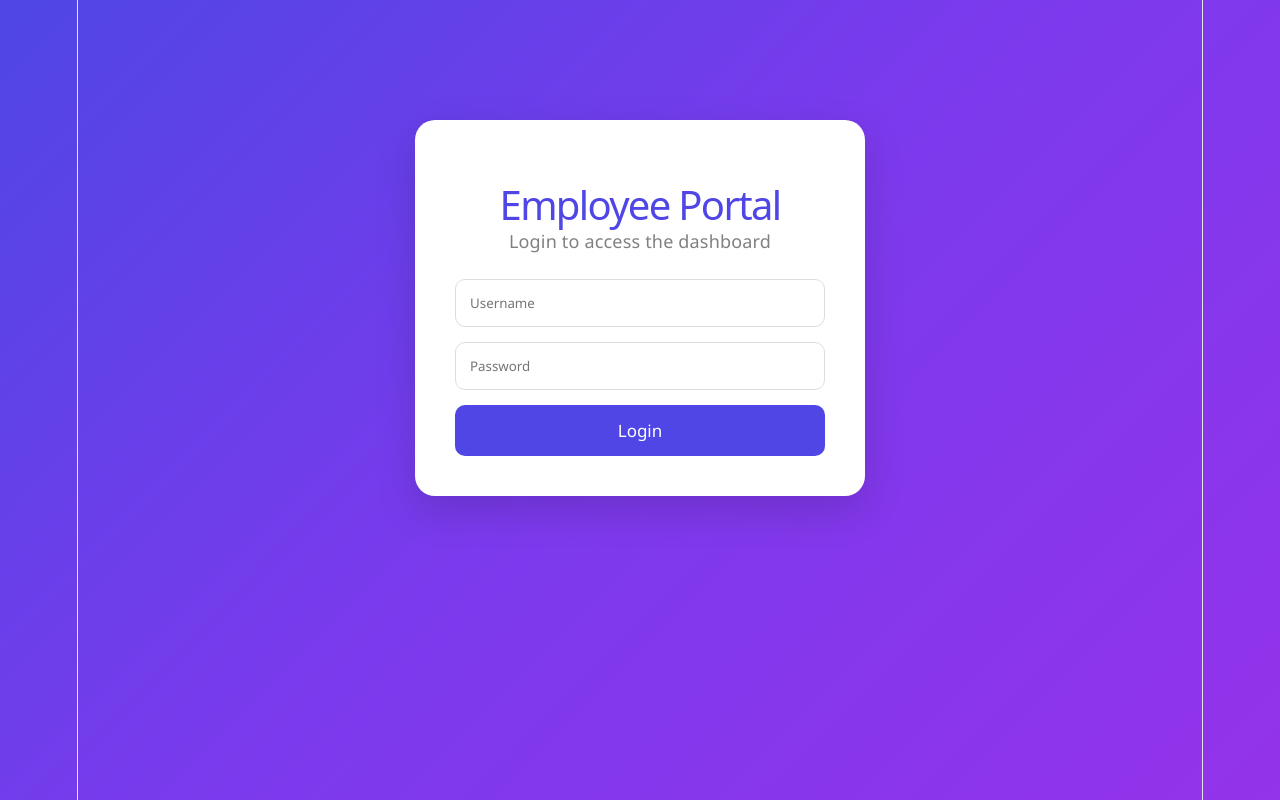
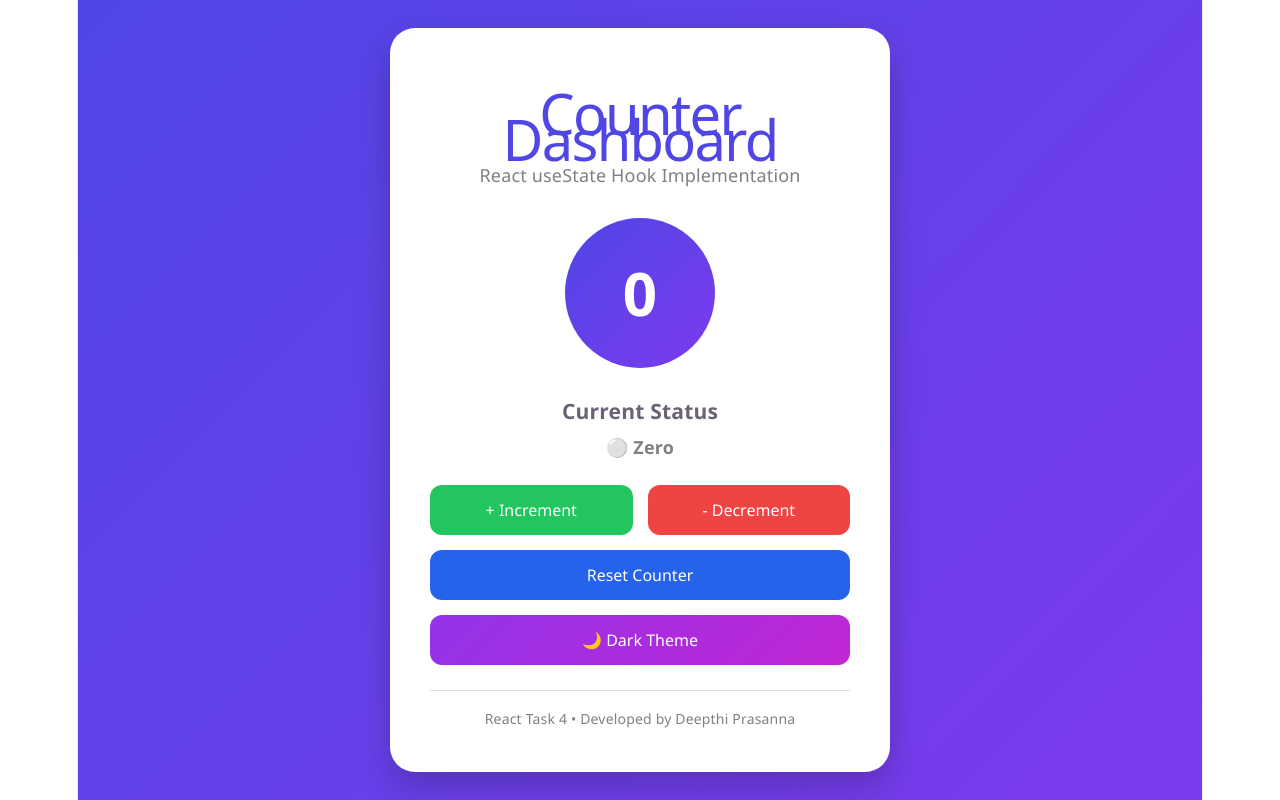
Before and after one commit to CDEEPTHIPRASANNA/reactjs, a React (Vite) app in the folder ReactTask/: page / in a window 1280 px wide. Built offline with nearby package versions, Linux system fonts and the light colour scheme.

Commit message:
React Task4.

```diff
--- a/ReactTask/src/App.css
+++ b/ReactTask/src/App.css
@@ -183,7 +183,7 @@ body {
 
 /* Task 3 – Conditional Rendering & List Rendering */
 
-* {
+/* * {
   margin: 0;
   padding: 0;
   box-sizing: border-box;
@@ -204,8 +204,6 @@ body {
   min-height: 100vh;
   padding: 40px;
 }
-
-/* LOGIN */
 
 .login-card {
   width: 450px;
@@ -246,8 +244,6 @@ body {
   cursor: pointer;
   font-size: 17px;
 }
-
-/* DASHBOARD */
 
 .welcome-card {
   max-width: 900px;
@@ -297,8 +293,6 @@ body {
   background: #dc2626;
 }
 
-/* EMPLOYEE CARDS */
-
 .employee-grid {
   margin-top: 40px;
   display: grid;
@@ -340,4 +334,185 @@ body {
 .employee-card p {
   margin: 8px 0;
   color: #555;
+} */
+
+* {
+  margin: 0;
+  padding: 0;
+  box-sizing: border-box;
+  font-family: "Segoe UI", sans-serif;
 }
+
+.app {
+  min-height: 100vh;
+  display: flex;
+  justify-content: center;
+  align-items: center;
+  background: linear-gradient(
+    135deg,
+    #4f46e5,
+    #7c3aed
+  );
+  padding: 20px;
+}
+
+.dark {
+  background: linear-gradient(
+    135deg,
+    #111827,
+    #1f2937
+  );
+}
+
+.card {
+  background: white;
+  width: 100%;
+  max-width: 500px;
+  padding: 40px;
+  border-radius: 25px;
+  text-align: center;
+  box-shadow: 0 15px 35px rgba(0, 0, 0, 0.2);
+}
+
+.dark .card {
+  background: #1f2937;
+  color: white;
+}
+
+h1 {
+  color: #4f46e5;
+  margin-bottom: 10px;
+}
+
+.dark h1 {
+  color: #818cf8;
+}
+
+.card p {
+  color: gray;
+}
+
+.dark .card p {
+  color: #d1d5db;
+}
+
+.counter-circle {
+  width: 150px;
+  height: 150px;
+  margin: 30px auto;
+  border-radius: 50%;
+  background: linear-gradient(
+    135deg,
+    #4f46e5,
+    #7c3aed
+  );
+  color: white;
+  font-size: 60px;
+  font-weight: bold;
+  display: flex;
+  justify-content: center;
+  align-items: center;
+}
+
+.status-box {
+  margin-bottom: 25px;
+}
+
+.status-box h3 {
+  margin-bottom: 10px;
+}
+
+.positive {
+  color: green;
+  font-weight: bold;
+}
+
+.negative {
+  color: red;
+  font-weight: bold;
+}
+
+.zero {
+  color: gray;
+  font-weight: bold;
+}
+
+.button-row {
+  display: flex;
+  gap: 15px;
+  margin-bottom: 15px;
+}
+
+.button-row button {
+  flex: 1;
+}
+
+button {
+  border: none;
+  color: white;
+  padding: 14px;
+  border-radius: 12px;
+  cursor: pointer;
+  font-size: 16px;
+  transition: 0.3s;
+}
+
+button:hover {
+  transform: translateY(-3px);
+}
+
+.increment {
+  background: #22c55e;
+}
+
+.decrement {
+  background: #ef4444;
+}
+
+.reset {
+  width: 100%;
+  background: #2563eb;
+  margin-bottom: 15px;
+}
+
+.theme-btn {
+  width: 100%;
+  background: linear-gradient(
+    135deg,
+    #9333ea,
+    #c026d3
+  );
+}
+
+footer {
+  margin-top: 25px;
+  padding-top: 15px;
+  border-top: 1px solid #ddd;
+  font-size: 14px;
+  color: gray;
+}
+
+.dark footer {
+  border-color: #374151;
+  color: #d1d5db;
+}
+
+@media (max-width: 600px) {
+  .card {
+    padding: 25px;
+  }
+
+  .button-row {
+    flex-direction: column;
+  }
+
+  .counter-circle {
+    width: 120px;
+    height: 120px;
+    font-size: 45px;
+  }
+
+  h1 {
+    font-size: 32px;
+  }
+}
--- a/ReactTask/src/App.jsx
+++ b/ReactTask/src/App.jsx
@@ -37,137 +37,215 @@
 
 // Task 3 – Conditional Rendering & List Rendering
 
+// import React, { useState } from "react";
+// import "./App.css";
+
+// function App() {
+//   const [isLoggedIn, setIsLoggedIn] = useState(false);
+//   const [showEmployees, setShowEmployees] = useState(false);
+
+//   const employees = [
+//     {
+//       id: 1,
+//       name: "Deepthi Prasanna",
+//       age: 24,
+//       city: "Chittoor",
+//       role: "Frontend Developer",
+//       contact: "9876543210",
+//     },
+//     {
+//       id: 2,
+//       name: "Rahul Sharma",
+//       age: 27,
+//       city: "Bangalore",
+//       role: "Backend Developer",
+//       contact: "9876543211",
+//     },
+//     {
+//       id: 3,
+//       name: "Priya Reddy",
+//       age: 25,
+//       city: "Hyderabad",
+//       role: "UI Designer",
+//       contact: "9876543212",
+//     },
+//     {
+//       id: 4,
+//       name: "Kiran Kumar",
+//       age: 28,
+//       city: "Chennai",
+//       role: "QA Engineer",
+//       contact: "9876543213",
+//     },
+//     {
+//       id: 5,
+//       name: "Anjali Singh",
+//       age: 26,
+//       city: "Pune",
+//       role: "React Developer",
+//       contact: "9876543214",
+//     },
+//   ];
+
+//   return (
+//     <div className="container">
+//       {!isLoggedIn ? (
+//         <div className="login-card">
+//           <h1>Employee Portal</h1>
+//           <p>Login to access the dashboard</p>
+
+//           <input type="text" placeholder="Username" />
+//           <input type="password" placeholder="Password" />
+
+//           <button onClick={() => setIsLoggedIn(true)}>
+//             Login
+//           </button>
+//         </div>
+//       ) : (
+//         <div className="dashboard">
+
+//           <div className="welcome-card">
+//             <h1>Welcome, Deepthi 👋</h1>
+//             <p>User authenticated successfully</p>
+
+//             <h2>Total Employees: {employees.length}</h2>
+
+//             <div className="btn-group">
+//               <button
+//                 onClick={() =>
+//                   setShowEmployees(!showEmployees)
+//                 }
+//               >
+//                 {showEmployees
+//                   ? "Hide Employees"
+//                   : "Show Employees"}
+//               </button>
+
+//               <button
+//                 className="logout-btn"
+//                 onClick={() => {
+//                   setIsLoggedIn(false);
+//                   setShowEmployees(false);
+//                 }}
+//               >
+//                 Logout
+//               </button>
+//             </div>
+//           </div>
+
+//           {showEmployees && (
+//             <div className="employee-grid">
+//               {employees.map((employee) => (
+//                 <div
+//                   className="employee-card"
+//                   key={employee.id}
+//                 >
+//                   <div className="avatar">
+//                     {employee.name.charAt(0)}
+//                   </div>
+
+//                   <h3>{employee.name}</h3>
+
+//                   <p>
+//                     <strong>Age:</strong> {employee.age}
+//                   </p>
+
+//                   <p>
+//                     <strong>City:</strong> {employee.city}
+//                   </p>
+
+//                   <p>
+//                     <strong>Role:</strong> {employee.role}
+//                   </p>
+
+//                   <p>
+//                     <strong>Contact:</strong>{" "}
+//                     {employee.contact}
+//                   </p>
+//                 </div>
+//               ))}
+//             </div>
+//           )}
+//         </div>
+//       )}
+//     </div>
+//   );
+// }
+
+// export default App;
+
+
 import React, { useState } from "react";
 import "./App.css";
 
 function App() {
-  const [isLoggedIn, setIsLoggedIn] = useState(false);
-  const [showEmployees, setShowEmployees] = useState(false);
+  const [count, setCount] = useState(0);
+  const [darkMode, setDarkMode] = useState(false);
 
-  const employees = [
-    {
-      id: 1,
-      name: "Deepthi Prasanna",
-      age: 24,
-      city: "Chittoor",
-      role: "Frontend Developer",
-      contact: "9876543210",
-    },
-    {
-      id: 2,
-      name: "Rahul Sharma",
-      age: 27,
-      city: "Bangalore",
-      role: "Backend Developer",
-      contact: "9876543211",
-    },
-    {
-      id: 3,
-      name: "Priya Reddy",
-      age: 25,
-      city: "Hyderabad",
-      role: "UI Designer",
-      contact: "9876543212",
-    },
-    {
-      id: 4,
-      name: "Kiran Kumar",
-      age: 28,
-      city: "Chennai",
-      role: "QA Engineer",
-      contact: "9876543213",
-    },
-    {
-      id: 5,
-      name: "Anjali Singh",
-      age: 26,
-      city: "Pune",
-      role: "React Developer",
-      contact: "9876543214",
-    },
-  ];
+  const increment = () => {
+    console.log("Increment Button Clicked");
+    setCount(count + 1);
+  };
+
+  const decrement = () => {
+    console.log("Decrement Button Clicked");
+    setCount(count - 1);
+  };
+
+  const reset = () => {
+    console.log("Counter Reset");
+    setCount(0);
+  };
+
+  const toggleTheme = () => {
+    console.log("Theme Changed");
+    setDarkMode(!darkMode);
+  };
 
   return (
-    <div className="container">
-      {!isLoggedIn ? (
-        <div className="login-card">
-          <h1>Employee Portal</h1>
-          <p>Login to access the dashboard</p>
+    <div className={darkMode ? "app dark" : "app"}>
+      <div className="card">
+        <h1>Counter Dashboard</h1>
+        <p>React useState Hook Implementation</p>
 
-          <input type="text" placeholder="Username" />
-          <input type="password" placeholder="Password" />
+        <div className="counter-circle">
+          {count}
+        </div>
 
-          <button onClick={() => setIsLoggedIn(true)}>
-            Login
+        <div className="status-box">
+          <h3>Current Status</h3>
+
+          {count > 0 ? (
+            <p className="positive">🟢 Positive</p>
+          ) : count < 0 ? (
+            <p className="negative">🔴 Negative</p>
+          ) : (
+            <p className="zero">⚪ Zero</p>
+          )}
+        </div>
+
+        <div className="button-row">
+          <button className="increment" onClick={increment}>
+            + Increment
+          </button>
+
+          <button className="decrement" onClick={decrement}>
+            - Decrement
           </button>
         </div>
-      ) : (
-        <div className="dashboard">
 
-          <div className="welcome-card">
-            <h1>Welcome, Deepthi 👋</h1>
-            <p>User authenticated successfully</p>
+        <button className="reset" onClick={reset}>
+          Reset Counter
+        </button>
 
-            <h2>Total Employees: {employees.length}</h2>
+        <button className="theme-btn" onClick={toggleTheme}>
+          {darkMode ? "☀️ Light Theme" : "🌙 Dark Theme"}
+        </button>
 
-            <div className="btn-group">
-              <button
-                onClick={() =>
-                  setShowEmployees(!showEmployees)
-                }
-              >
-                {showEmployees
-                  ? "Hide Employees"
-                  : "Show Employees"}
-              </button>
-
-              <button
-                className="logout-btn"
-                onClick={() => {
-                  setIsLoggedIn(false);
-                  setShowEmployees(false);
-                }}
-              >
-                Logout
-              </button>
-            </div>
-          </div>
-
-          {showEmployees && (
-            <div className="employee-grid">
-              {employees.map((employee) => (
-                <div
-                  className="employee-card"
-                  key={employee.id}
-                >
-                  <div className="avatar">
-                    {employee.name.charAt(0)}
-                  </div>
-
-                  <h3>{employee.name}</h3>
-
-                  <p>
-                    <strong>Age:</strong> {employee.age}
-                  </p>
-
-                  <p>
-                    <strong>City:</strong> {employee.city}
-                  </p>
-
-                  <p>
-                    <strong>Role:</strong> {employee.role}
-                  </p>
-
-                  <p>
-                    <strong>Contact:</strong>{" "}
-                    {employee.contact}
-                  </p>
-                </div>
-              ))}
-            </div>
-          )}
-        </div>
-      )}
+        <footer>
+          React Task 4 • Developed by Deepthi Prasanna
+        </footer>
+      </div>
     </div>
   );
 }
```
